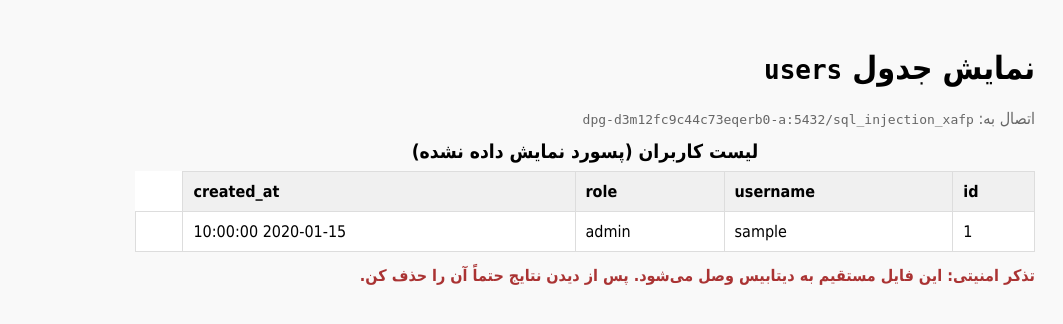
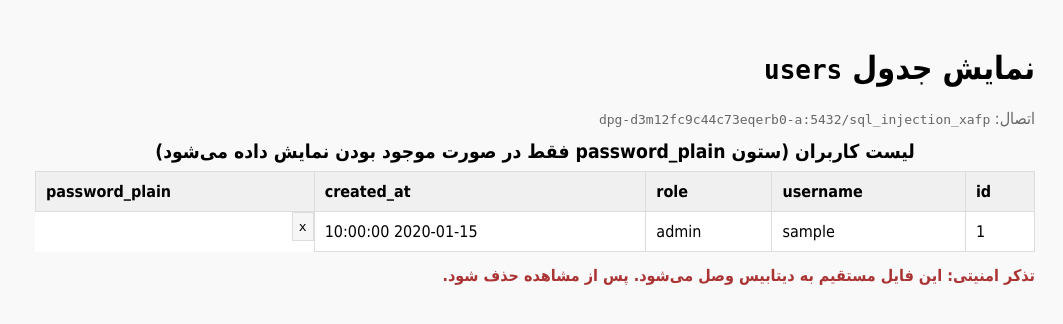
Before and after one commit to Sinacheragh/SQL_Injection, a PHP site: page /show_users.php in a window 1280 px wide. Shown: the top 324 px of the page, without its empty margins (217-1280 px from the left). Run offline with PHP 8.4, Linux system fonts and the light colour scheme; tables that the repository leaves empty or names only in its code hold one stand-in row (values such as "Sample post"); data that the repository does not hold is empty; some libraries are stand-ins or nearby versions.

Commit message:
update table

```diff
--- a/show_users.php
+++ b/show_users.php
@@ -1,14 +1,11 @@
 <?php
-// show_users.php
-// نمایش جدول users بدون ورودی/سشن — فقط خواندن و نمایش.
+// show_users_safe.php (جایگزین show_users.php کن)
+// نمایش جدول users بدون ورودی/سشن — اما بدون Warning/Deprecated.
 // پس از مشاهده حذف شود.
 
-// اگر DATABASE_URL در Environment ست شده باشد از آن استفاده می‌کنیم.
-// در غیر این صورت از مقادیر پیش‌فرض (internal) که توی Render گفتی استفاده می‌کنیم.
 $dsn_env = getenv('DATABASE_URL') ?: 'postgresql://sql_injection_xafp_user:OUjsmNfESr13fgzTtceZ0OVd0RYP5OHn@dpg-d3m12fc9c44c73eqerb0-a/sql_injection_xafp';
 $parts = parse_url($dsn_env);
 
-// اگر parse درست نبود، خطا بده
 if (!$parts || !isset($parts['host'])) {
     http_response_code(500);
     echo "<h2>خطا: مقدار DATABASE_URL نامعتبر است.</h2>";
@@ -21,13 +18,9 @@
 $user = isset($parts['user']) ? $parts['user'] : '';
 $pass = isset($parts['pass']) ? $parts['pass'] : '';
 
-// اگر host شامل domain کامل (اکسترنال) بود sslmode=require می‌گذاریم
 $sslmode = (strpos($host, '.oregon-postgres.render.com') !== false) ? 'require' : 'disable';
-
 $pdo_dsn = "pgsql:host={$host};port={$port};dbname={$dbname}";
-if ($sslmode === 'require') {
-    $pdo_dsn .= ";sslmode=require";
-}
+if ($sslmode === 'require') $pdo_dsn .= ";sslmode=require";
 
 try {
     $pdo = new PDO($pdo_dsn, $user, $pass, [
@@ -37,66 +30,86 @@
 } catch (PDOException $e) {
     http_response_code(500);
     echo "<h2>خطا در اتصال به دیتابیس</h2>";
-    echo "<pre>" . htmlspecialchars($e->getMessage()) . "</pre>";
+    echo "<pre>" . htmlspecialchars((string)$e->getMessage(), ENT_QUOTES | ENT_SUBSTITUTE, 'UTF-8') . "</pre>";
     exit;
 }
 
 // خواندن رکوردها
 try {
-    $stmt = $pdo->query("SELECT id, username, role, created_at FROM users ORDER BY id");
+    $stmt = $pdo->query("SELECT * FROM users ORDER BY id");
     $rows = $stmt->fetchAll();
 } catch (PDOException $e) {
     http_response_code(500);
     echo "<h2>خطا در اجرای کوئری</h2>";
-    echo "<pre>" . htmlspecialchars($e->getMessage()) . "</pre>";
+    echo "<pre>" . htmlspecialchars((string)$e->getMessage(), ENT_QUOTES | ENT_SUBSTITUTE, 'UTF-8') . "</pre>";
     exit;
 }
 
-// تابع کمکی برای امن نمایش متن در HTML
-function h($s){ return htmlspecialchars($s, ENT_QUOTES | ENT_SUBSTITUTE, 'UTF-8'); }
+// helper: امن کردن خروجی html (null => '')
+function h($s) {
+    if ($s === null) return '';
+    return htmlspecialchars((string)$s, ENT_QUOTES | ENT_SUBSTITUTE, 'UTF-8');
+}
+
+// بررسی اینکه ستون password_plain وجود دارد یا نه
+$has_password_plain = false;
+if (!empty($rows)) {
+    // نگاه می‌کنیم کلید password_plain برای اولین ردیف وجود دارد یا نه
+    $first = $rows[0];
+    $has_password_plain = array_key_exists('password_plain', $first);
+}
 
 ?>
 <!doctype html>
 <html lang="fa">
 <head>
   <meta charset="utf-8">
-  <title>نمایش جدول users</title>
+  <title>نمایش جدول users (safe)</title>
   <style>
     body{font-family: Tahoma, Arial; direction: rtl; padding:20px; background:#f9f9f9;}
-    table{border-collapse:collapse; width:100%; max-width:900px; margin:12px 0; background:#fff;}
+    table{border-collapse:collapse; width:100%; max-width:1000px; margin:12px 0; background:#fff;}
     th, td{border:1px solid #ddd; padding:10px; text-align:left;}
     th{background:#f0f0f0;}
     caption{font-size:1.2em; margin-bottom:8px; font-weight:bold;}
     .meta{color:#666; margin-bottom:8px;}
     .note{color:#a33; margin-top:14px; font-weight:bold;}
+    .mono{font-family:monospace; font-size:13px; background:#f6f6f6; padding:6px; display:inline-block;}
   </style>
 </head>
 <body>
   <h1>نمایش جدول <code>users</code></h1>
-  <div class="meta">اتصال به: <code><?php echo h("{$host}:{$port}/{$dbname}"); ?></code></div>
+  <div class="meta">اتصال: <code><?php echo h("{$host}:{$port}/{$dbname}"); ?></code></div>
 
-  <?php if (count($rows) === 0): ?>
+  <?php if (empty($rows)): ?>
     <p>هیچ رکوردی یافت نشد.</p>
   <?php else: ?>
     <table>
-      <caption>لیست کاربران (پسورد نمایش داده نشده)</caption>
+      <caption>لیست کاربران (ستون password_plain فقط در صورت موجود بودن نمایش داده می‌شود)</caption>
       <thead>
-        <tr><th>id</th><th>username</th><th>role</th><th>created_at</th></tr>
+        <tr>
+          <th>id</th>
+          <th>username</th>
+          <th>role</th>
+          <th>created_at</th>
+          <?php if ($has_password_plain): ?><th>password_plain</th><?php endif; ?>
+        </tr>
       </thead>
       <tbody>
         <?php foreach ($rows as $r): ?>
           <tr>
-            <td><?php echo h($r['id']); ?></td>
-            <td><?php echo h($r['username']); ?></td>
-            <td><?php echo h($r['role']); ?></td>
-            <td><?php echo h($r['created_at']); ?></td>
-            <td class="mono"><?php echo h($r['password_plain']); ?></td>
+            <td><?php echo h($r['id'] ?? ''); ?></td>
+            <td><?php echo h($r['username'] ?? ''); ?></td>
+            <td><?php echo h($r['role'] ?? ''); ?></td>
+            <td><?php echo h($r['created_at'] ?? ''); ?></td>
+            <?php if ($has_password_plain): ?>
+              <td class="mono"><?php echo h($r['password_plain'] ?? ''); ?></td>
+            <?php endif; ?>
           </tr>
         <?php endforeach; ?>
       </tbody>
     </table>
   <?php endif; ?>
 
-  <p class="note">تذکر امنیتی: این فایل مستقیم به دیتابیس وصل می‌شود. پس از دیدن نتایج حتماً آن را حذف کن.</p>
+  <p class="note">تذکر امنیتی: این فایل مستقیم به دیتابیس وصل می‌شود. پس از مشاهده حذف شود.</p>
 </body>
 </html>
```
